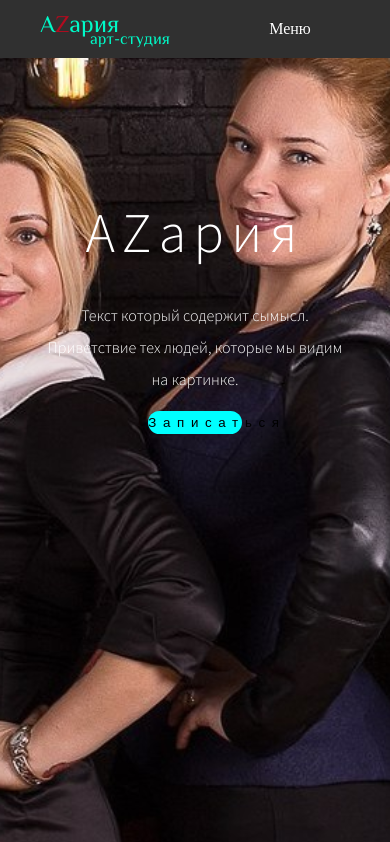
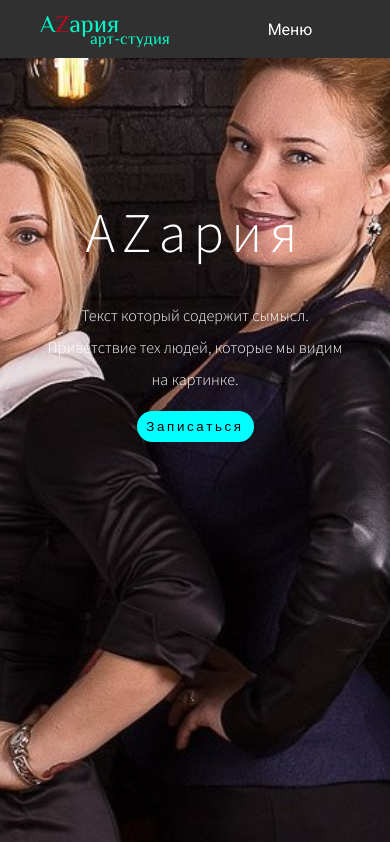
Before and after one commit to AleksGuslenko/AleksGuslenko.github.io, a plain HTML site: page Elena_Kaidash/index.html in a window 390 px wide. Shown: the top 842 px of the page. Drawn offline with Linux system fonts and the light colour scheme.

Commit message:
Azariya замена шрифтов

```diff
--- a/Elena_Kaidash/app.css
+++ b/Elena_Kaidash/app.css
@@ -61,7 +61,7 @@ h1, h2, h3, p {
     border-radius: 5vw;
     border: none;
     background-color: #00fac8;
-    letter-spacing: 0.7%;
+    letter-spacing: 0.4vw;
 }
 
 .button:hover {
@@ -240,12 +240,12 @@ body {
 }
 
 .button {
-    width: 24vw;
-    height: 6vw;
+    width: 30vw;
+    height: 8vw;
     border-radius: 5vw;
     border: none;
     background-color: aqua;
-    letter-spacing: 0.5em;
+    letter-spacing: 0.2em;
 }
 
 .button:hover {
--- a/Elena_Kaidash/css.css
+++ b/Elena_Kaidash/css.css
@@ -49,6 +49,7 @@
 /* desktop*/
 
 #desktop-menu {
+   font-family: 'Roboto', sans-serif;
     width: 50%;
     height: 3.5em;
     margin: 0;
@@ -71,7 +72,7 @@
 }
 
 .dropdown-menu a {
-    /* font-family: 'Roboto', sans-serif; */
+    font-family: 'Roboto', sans-serif;
     text-decoration: none;
     /* text-transform: uppercase; */
     letter-spacing: 0.1rem;
@@ -84,7 +85,7 @@
     color: rgb(172, 96, 96);
 }
 
-@media (max-width: 800px) {
+@media (max-width: 779px) {
     #desktop-menu{
         display: none;
     }
@@ -97,22 +98,22 @@
     -moz-border-sizing: border-box;
     border-spacing: border-box;
   } */
-  @media (min-width: 800px){
-    .memu-container {
+  @media (min-width: 780px){
+    .menu-container {
       display: none;
 
+    }
   }
-    }
 
-    @media (max-width: 800px) {
-    .memu-container {
+    @media (max-width: 780px) {
+    .menu-container {
       width: 200px;
       margin: 10px auto;
       position:       absolute;
       top:            0;
       right:  0;
     }
-    .memu-container > ul {
+    .menu-container > ul {
       width: 90px;
       list-style: none;
       padding: 0;
@@ -127,6 +128,7 @@
       text-decoration: none;
     }
     .dropdown [data-toggle="dropdown"] {
+      font-family: 'Roboto', sans-serif;
       display: block;
       color: white;
       /* background: rgb(255, 48, 25); */
--- a/Elena_Kaidash/index.html
+++ b/Elena_Kaidash/index.html
@@ -41,7 +41,7 @@
           <p>aрт-студия</p>
         </div>
       </a>
-      <div class="memu-container">
+      <div class="menu-container">
         <ul>
           <li class="dropdown">
             <input type="checkbox" />
```
